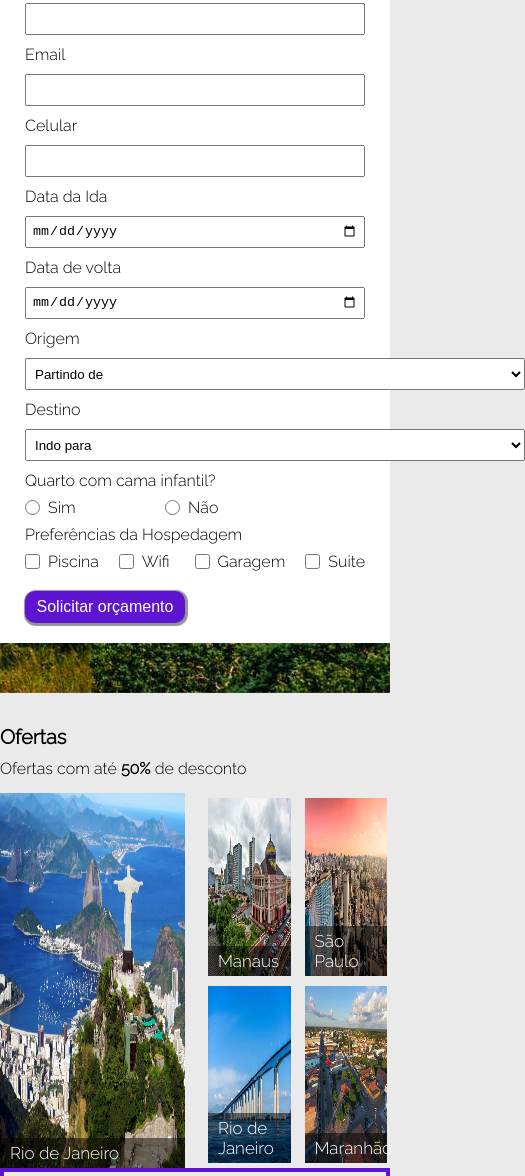
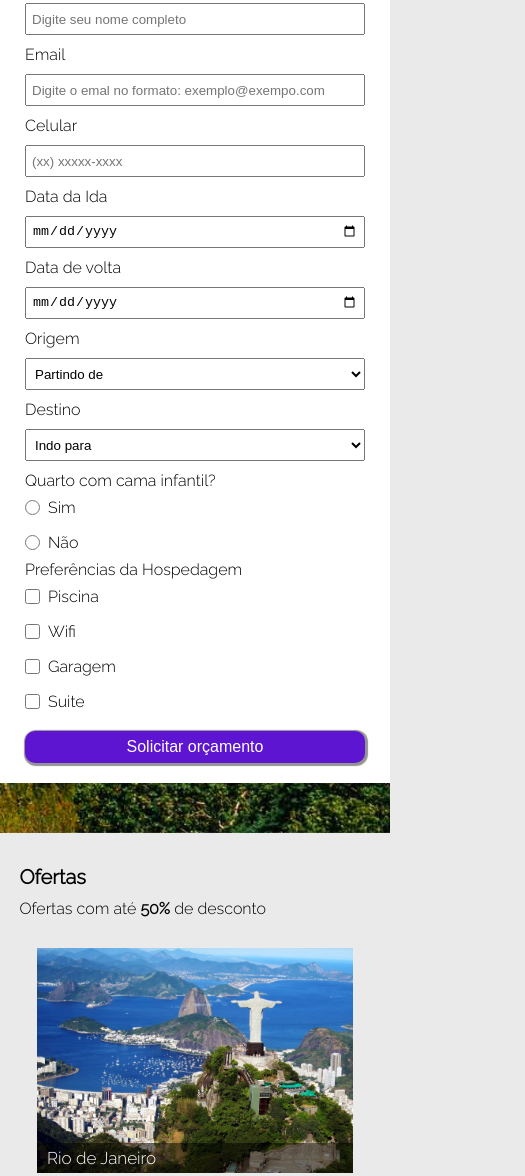
Before and after one commit to Desenvolvedormoz/AGENCIA_DE_VIADENS, a plain HTML site: page index.html in a window 390 px wide. Shown: the part 246-1422 px from the top of the page, 525 px wide, since content can reach past the window. Drawn offline with Linux system fonts and the light colour scheme.

Commit message:
Já fiz todas as correcoes para que a página seja responsiva. A partes mais difícil deste  projeto é enviar os dados para o back-end.

```diff
--- a/css/estilo.css
+++ b/css/estilo.css
@@ -12,7 +12,7 @@ body {
 main {
     width: 100%;
     height:max-content;
-    margin-bottom: 32px;
+    margin-bottom: 50px;
 }
 
 header img {
@@ -118,9 +118,7 @@ section {
     padding: 0 5px;
 }
 
-.container_form .data_ida_volta {
-    max-width: 500px;
-}
+
 
 .container_dentro_do_formulario {
     display: flex;
@@ -130,13 +128,22 @@ section {
     height: auto;
 }
 
-.container_dentro_do_formulario select {
-    width: 500px;
+.data_ida_volta {
+    width: calc(50% - 10px);
+}
+
+.container_dentro_do_formulario .data_ida_volta {
+    width: calc(50% -10px);
+}
+
+select {
+    width: 100%;
 }
 
 .input_radio_checkbox {
     display: flex;
     flex-direction: row;
+    flex-wrap: wrap;
 }
 
 .input_radio_checkbox div {
@@ -276,8 +283,9 @@ section {
 }
 
 #natureza {
-    height: auto;
-    border: 4px solid #5d15d1;
+    width: 100%;
+    height: fit-content;
+    margin-bottom: 155px;
 }
 
 .descricao {
@@ -329,3 +337,97 @@ footer {
 .estiliza_div div> img {
     width: 18px;
 }
+
+.estiliza_div p {
+    font-size: 14px;
+    margin-left: 10px;
+}
+
+
+@media(max-width: 1100px){
+    .limite_da_largura {
+        width: 90%;
+    }
+}
+
+
+@media (max-width: 768px) {
+    [type="submit"] {
+        width: 100%;
+    }
+
+    .container_de_imagem {
+        display: flex;
+        flex-direction: column;
+        height: 100%;
+    }
+
+    .img_pequeno {
+        width: 100%;
+        display: flex;
+        flex-direction: column;
+    }
+
+    .primeira_imagem_container {
+        width: 100%;
+        height: 225px;
+        margin-top: 15px;
+    }
+
+    .img_imagem {
+        width: 100%;
+        height: 100%;
+    }
+
+    #natureza {
+        margin-bottom: 150px;
+    }
+
+    .primeira_imagem_container_dentro_dele {
+        width: 100%;
+        height: 225px;
+        margin-top: 15px;
+
+    }
+
+    .div_footer {
+        display: flex;
+        flex-direction: column;
+        justify-content: center;
+        align-items: center;
+    }
+
+    .estiliza_div {
+        width: 250px;
+    }
+}
+
+@media(max-width: 540px){
+    .container_dentro_do_formulario{
+        display: flex;
+        flex-direction: column;
+    }
+
+    .data_ida_volta {
+        width: 100%;
+    }
+
+    .input_radio_checkbox {
+        display: flex;
+        flex-direction: column;
+        text-align: justify;
+        width: 100%;
+    }
+
+    .input_radio_checkbox span , div {
+        width: 100%;
+    }
+
+    .check {
+        margin-left: 0;
+    }
+
+   .input_radio_checkbox div #nao {
+        margin-left: 0;
+    }
+    }
--- a/index.html
+++ b/index.html
@@ -23,41 +23,40 @@
             <h2>Informe os seus dados</h2>
           <form method="post" action="https://www.devmedia.com.br/codigos/missao/front-end/agencia-de-viagens/">
             <label for="nome">Nome:</label>
-                <input type="text" name="nome" id="nome">
-
+                <input type="text" name="nome" id="nome" placeholder="Digite seu nome completo" required>
             <label for="email">Email</label>
-            <input type="email" name="email" id="email">
+            <input type="email" name="email" id="email" placeholder="Digite o emal no formato: exemplo@exempo.com" required>
 
             <label for="celular">Celular</label>
-            <input type="tel:" id="celular">
+            <input type="tel" pattern="\([0-9]{2}\) [0-9]{5}-[0-9]{4}" name="celular" id="celular" placeholder="(xx) xxxxx-xxxx" required>
 
         <div class="container_dentro_do_formulario">
             <div class="data_ida_volta">
             <label for="data">Data da Ida</label>
-            <input type="date" id="data">
+            <input type="date" name="partida" value="data" id="data" required>
 
             <label for="data_volta">Data de volta</label>
-            <input type="date" id="data_volta">
+            <input type="date" name="chegada" value="" id="data_volta" required>
             </div>
 
             <div class="data_ida_volta">
-            <span>
+            <div class="origem">
             <label for="origem">Origem</label>
-            <select name="origem" id="origem">
+            <select name="origem" id="origem" required>
                 <option >Partindo de</option>
                 <option value="SP">São Paulo</option>
                 <option value="RJ">Rio de janeiro</option>
             </select>
-            </span>
+        </div>
 
-            <span>
+            <div class="origem">
             <label for="destino">Destino</label>
-            <select name="destino" id="destino">
+            <select name="destino" id="destino" required>
                 <option >Indo para</option>
                 <option value="SP">São Paulo</option>
                 <option value="RJ">Rio de janeiro</option>
             </select>
-           </span>
+        </div>
             </div>
         </div>
 
@@ -66,12 +65,13 @@
         <div class="input_radio_checkbox">
              <div>
             <label for="sim">Sim</label>
-            <input type="radio" name="sim" value="sim" id="sim">
+            <input type="radio" name="infantil" value="sim" id="sim">
            </div>
            <div>
             <label for="nao">Não</label>
-            <input type="radio" id="nao" value="nao" name="sim">
+            <input type="radio" id="nao" value="nao" name="infantil">
             </div>
+
         </div>
         </div>
             <p>Preferências da Hospedagem</p>
@@ -79,19 +79,19 @@
         <div class="input_radio_checkbox">
             <span>
             <label for="piscina">Piscina</label>
-            <input type="checkbox" value="piscina" name="piscina" id="piscina">
+            <input type="checkbox" value="piscina" name="preferencias[]" id="piscina">
             </span>
              <span class="check">
             <label for="wifi">Wifi</label>
-            <input type="checkbox" name="wi-Fi" id="wifi">
+            <input type="checkbox" value="wifi" name="preferencias[]" id="wifi">
             </span>
              <span class="check">
             <label for="garagem">Garagem</label>
-            <input type="checkbox" name="garagem" id="garagem">
+            <input type="checkbox" value="garagem" name="preferencias[]" id="garagem">
             </span>
              <span class="check">
             <label for="suite">Suite</label>
-            <input type="checkbox" name="suite" id="suite">
+            <input type="checkbox" value="suite" name="preferencias[]" id="suite">
             </span>
         </div>
 
@@ -155,6 +155,7 @@
     <footer>
         <div class="limite_da_largura div_footer">
             <div class="estiliza_div">
+                <h3>Contato</h3>
                 <div>
                     <img src="./assets/imagens/local.png" alt="Rj">
                     <p>Rio de janeiro - RJ</p>
@@ -169,6 +170,7 @@
                 </div>
             </div>
             <div class="estiliza_div">
+                <h3>Nossas Redes sociais</h3>
                 <div>
                     <img src="./assets/imagens/fb.png" alt="Facebook">
                     <p>\AgenciaDeViagem</p>
```
